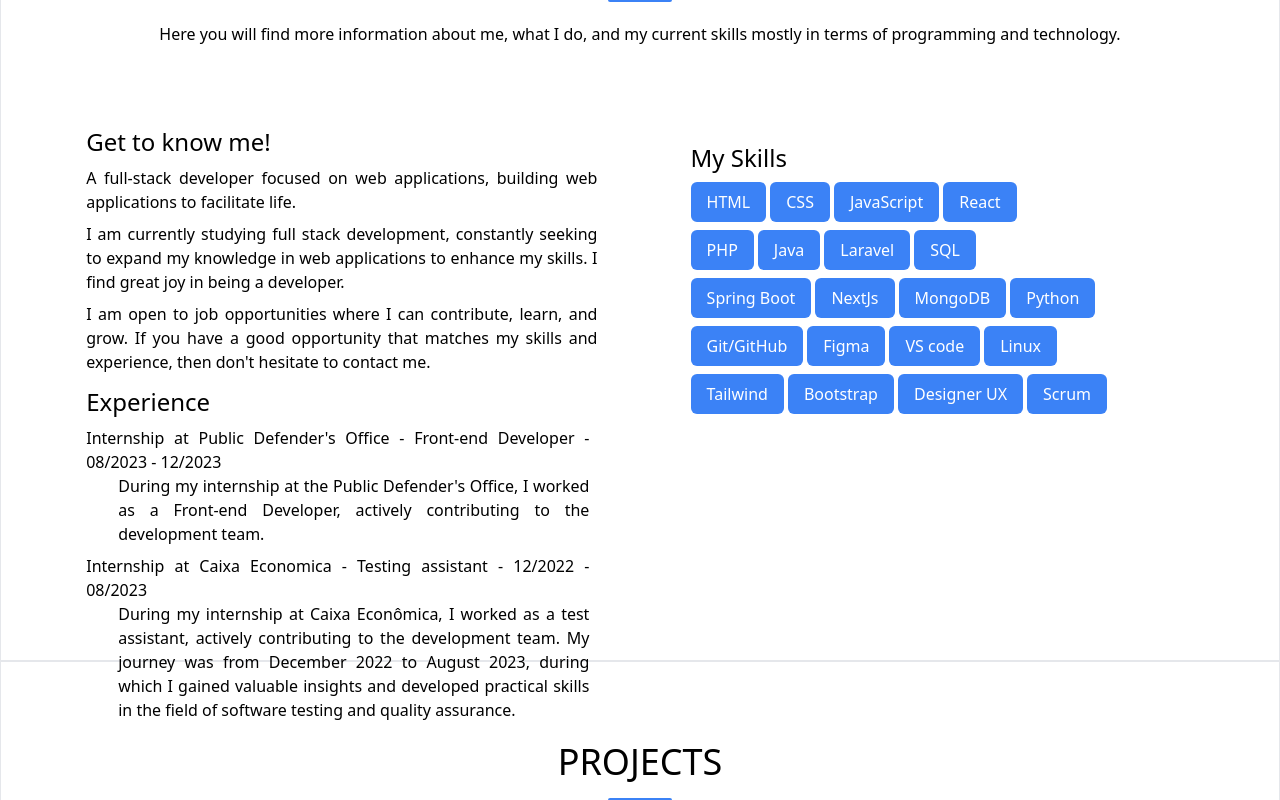
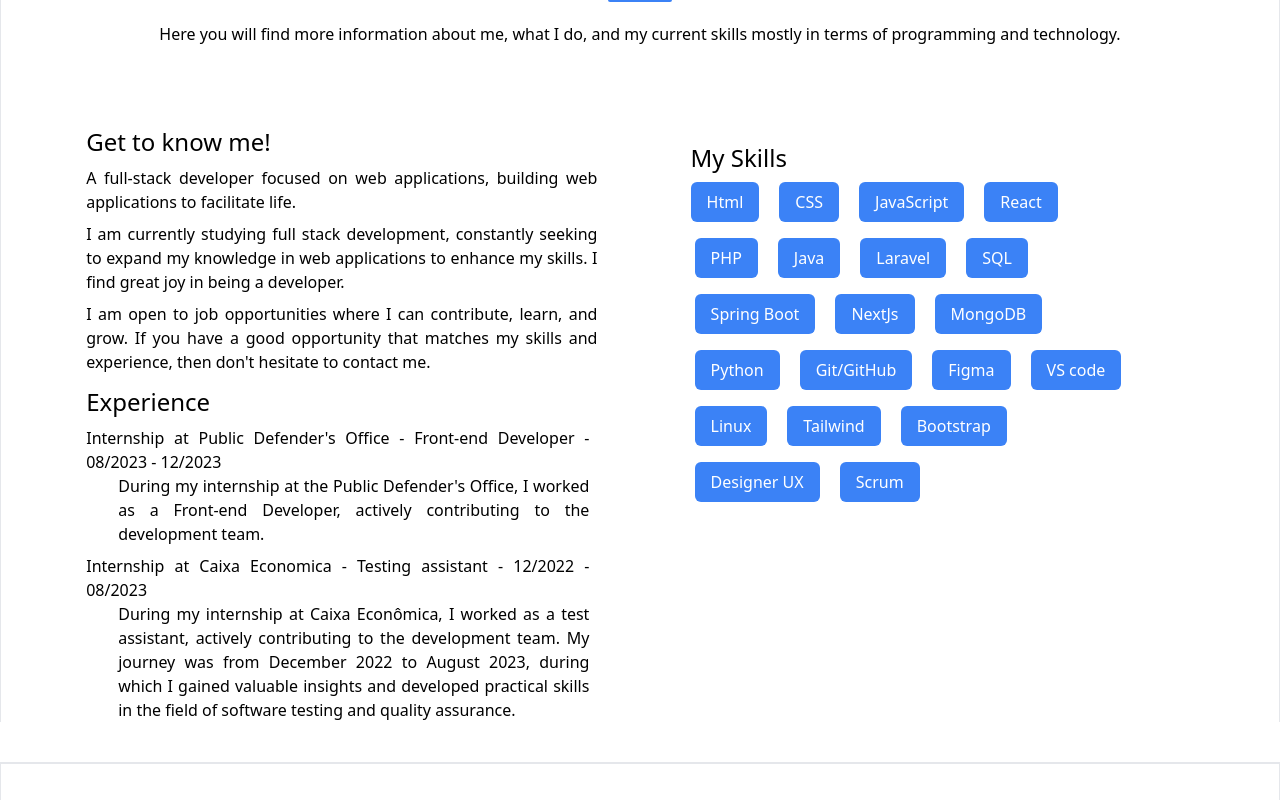
Before and after one commit to andre-albuquerque01/Portifolio_react, a React (Vite) app: page / in a window 1280 px wide. Shown: the part 940-1740 px from the top of the page. Built offline with nearby package versions, Linux system fonts and the light colour scheme.

Commit message:
fix: style

```diff
--- a/src/componets/about.jsx
+++ b/src/componets/about.jsx
@@ -1,7 +1,7 @@
 /* eslint-disable react/no-unescaped-entities */
 function About() {
     return (
-        <section className="border border-t-2 border-b-0 sm:h-screen" id="about">
+        <section className="border border-t-2 border-b-0 sm:h-screen md:h-auto" id="about">
             <div className="text-center mt-20">
                 <div className="text-4xl">
                     <h1>ABOUT ME</h1>
@@ -11,7 +11,7 @@ function About() {
                     <p>Here you will find more information about me, what I do, and my current skills mostly in terms of programming and technology.</p>
                 </div>
             </div>
-            <div className="max-sm:block sm:flex mt-20 justify-evenly mb-40">
+            <div className="max-sm:block sm:flex  mt-20 justify-evenly mb-10">
                 <div className="sm:w-2/5 space-y-3 mr-2 ml-2 text-justify">
                     <div className="space-y-2">
                         <h1 className="text-2xl">Get to know me!</h1>
@@ -33,33 +33,25 @@ function About() {
                         </div>
                     </div>
                 </div>
-                <div className="sm:w-2/5 max-sm:w-11/12 space-y-2 mb-10 mt-4 ml-2">
+                <div className="sm:w-2/5 max-sm:w-11/12 space-y-2 md:flex-col mb-10 mt-4 ml-2">
                     <h1 className="text-2xl">My Skills</h1>
-                    <div className="flex space-x-1 text-center items-center flex-wrap max-sm:h-24 max-sm:items-center">
-                        <p className="px-4 py-2  bg-blue-500 text-white rounded-md">HTML</p>
+                    <div className="flex space-x-1 max-sm:h-24 min-w-[250px] max-w-[450px] max-sm:items-center flex-wrap gap-4">
+                        <p className="px-4 py-2  bg-blue-500 text-white rounded-md">Html</p>
                         <p className="px-4 py-2  bg-blue-500 text-white rounded-md">CSS</p>
                         <p className="px-4 py-2  bg-blue-500 text-white rounded-md">JavaScript</p>
                         <p className="px-4 py-2  bg-blue-500 text-white rounded-md">React</p>
-                    </div>
-                    <div className="flex space-x-1 text-center flex-wrap max-sm:h-24 max-sm:items-center">
                         <p className="px-4 py-2  bg-blue-500 text-white rounded-md">PHP</p>
                         <p className="px-4 py-2  bg-blue-500 text-white rounded-md">Java</p>
                         <p className="px-4 py-2  bg-blue-500 text-white rounded-md">Laravel</p>
                         <p className="px-4 py-2  bg-blue-500 text-white rounded-md">SQL</p>
-                    </div>
-                    <div className="flex space-x-1 text-center flex-wrap max-sm:h-24 max-sm:items-center">
                         <p className="px-4 py-2  bg-blue-500 text-white rounded-md">Spring Boot</p>
                         <p className="px-4 py-2  bg-blue-500 text-white rounded-md">NextJs</p>
                         <p className="px-4 py-2  bg-blue-500 text-white rounded-md">MongoDB</p>
                         <p className="px-4 py-2  bg-blue-500 text-white rounded-md">Python</p>
-                    </div>
-                    <div className="flex space-x-1 text-center flex-wrap max-sm:h-24 max-sm:items-center">
                         <p className="px-4 py-2  bg-blue-500 text-white rounded-md">Git/GitHub</p>
                         <p className="px-4 py-2  bg-blue-500 text-white rounded-md">Figma</p>
                         <p className="px-4 py-2  bg-blue-500 text-white rounded-md">VS code</p>
                         <p className="px-4 py-2  bg-blue-500 text-white rounded-md">Linux</p>
-                    </div>
-                    <div className="flex space-x-1 text-center flex-wrap max-sm:h-24 max-sm:items-center">
                         <p className="px-4 py-2  bg-blue-500 text-white rounded-md">Tailwind</p>
                         <p className="px-4 py-2  bg-blue-500 text-white rounded-md">Bootstrap</p>
                         <p className="px-4 py-2  bg-blue-500 text-white rounded-md">Designer UX</p>
--- a/src/componets/navBar.jsx
+++ b/src/componets/navBar.jsx
@@ -14,7 +14,7 @@ function NavBar() {
                 <div className="flex justify-center items-center text-center w-1/4 max-sm:w-full">
                     <h1 className="font-bold max-sm:mt-1">André Albuquerque</h1>
                 </div>
-                <div className="sm:w-1/4 max-sm:w-full">
+                <div className="sm:w-2/5 max-sm:w-full">
                     <ul className="flex space-x-3 max-sm:justify-center max-sm:mt-1">
                         <li><a href={`${pathName}#home`}>HOME</a></li>
                         <li><a href={`${pathName}#about`}>ABOUT</a></li>
--- a/src/componets/projects.jsx
+++ b/src/componets/projects.jsx
@@ -18,7 +18,7 @@ function Projects() {
                     <p>Here you will find some of the principal personal projects that I have created</p>
                 </div>
             </div>
-            <div className='sm:flex justify-center'>
+            <div className='sm:flex max-md:flex-col max-md:items-center justify-center'>
                 <div className=' sm:w-2/5'>
                     {/* IFOME */}
                     <div className="text-center mt-10">
@@ -94,7 +94,7 @@ function Projects() {
                             <h1 className='text-xl'>Operational Management</h1>
                             <p className='text-center'>Operational Management of companies providing outsourced labor services.</p>
                             <div className="">
-                                <Link to='/management' className="px-4 py-2  bg-blue-500 text-white rounded-md hover:bg-blue-600">Operational Management</Link>
+                                <Link to='/management' className="px-4 py-2 bg-blue-500 text-white rounded-md hover:bg-blue-600 md:px-2">Operational Management</Link>
                             </div>
                         </div>
                     </div>
```
